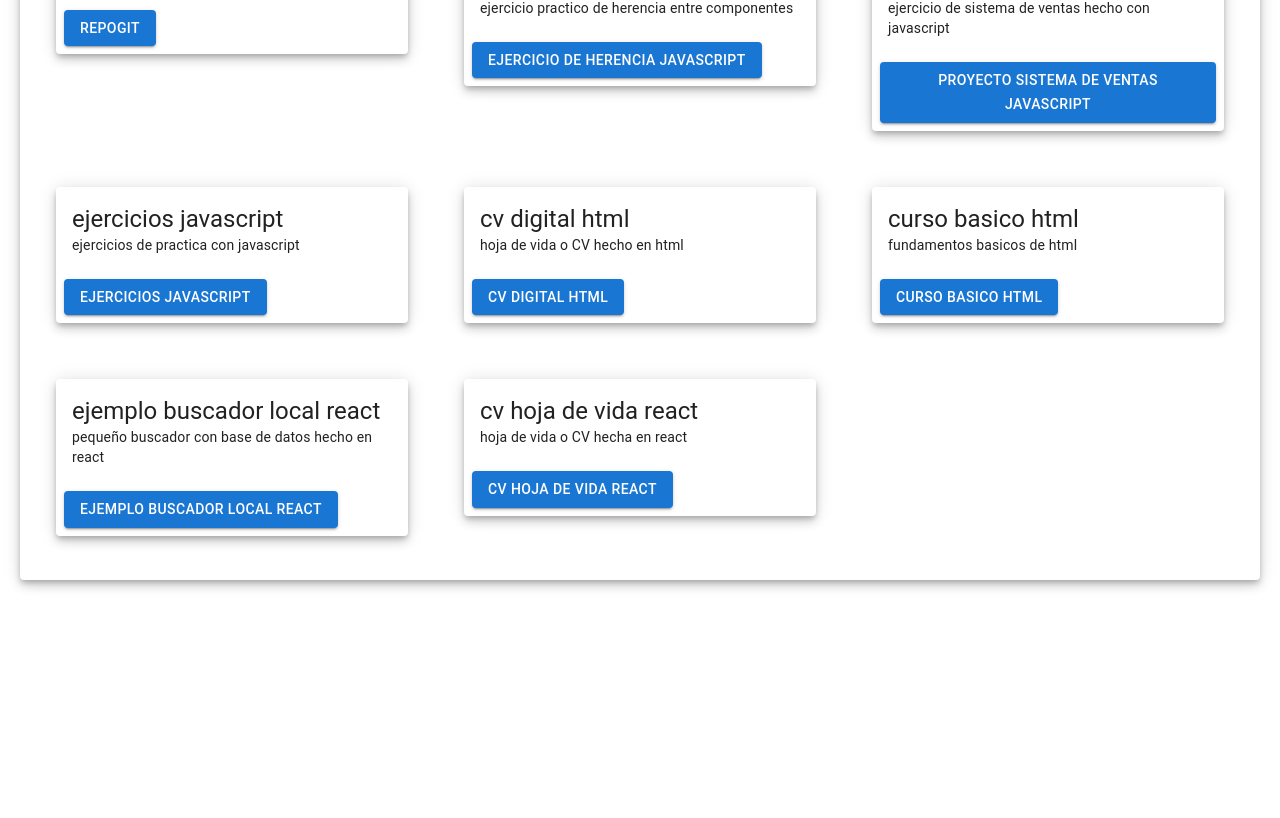
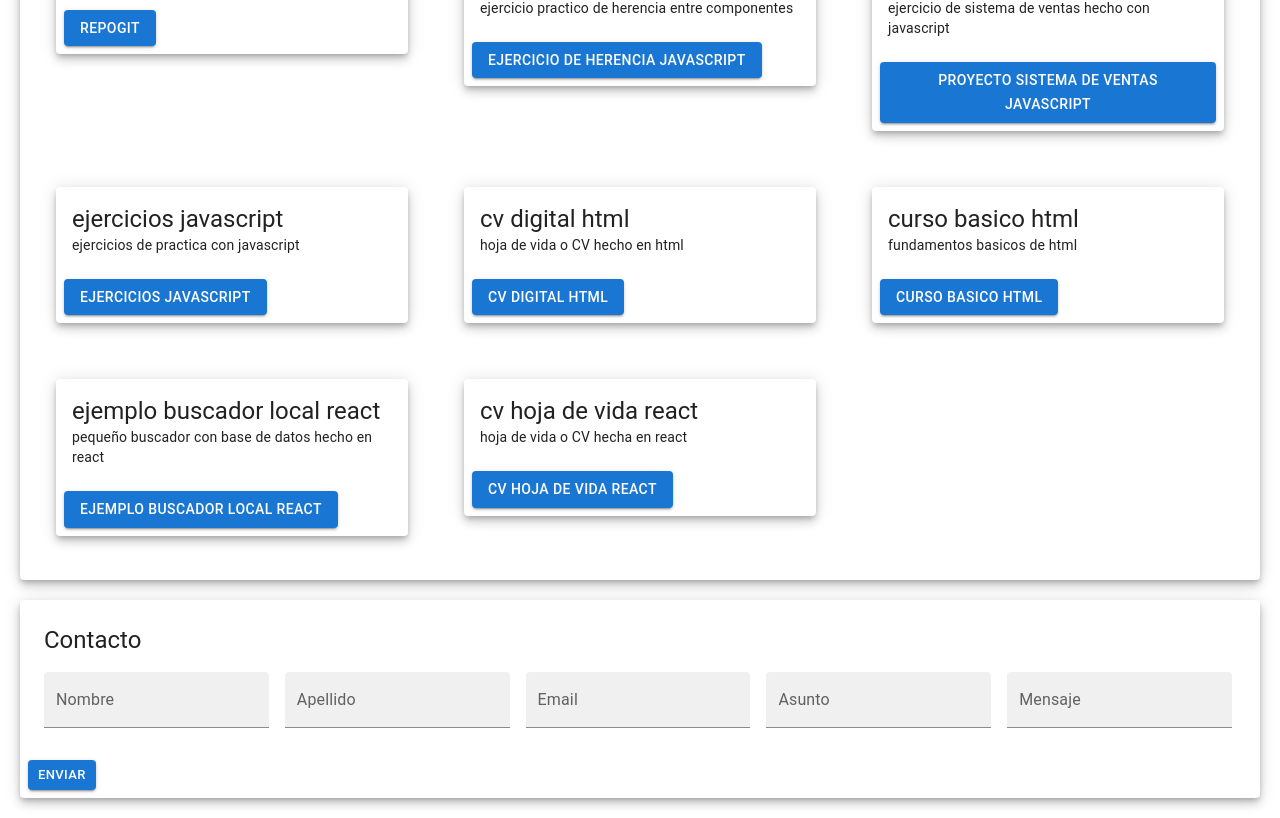
Before and after one commit to diego1321/cv-hoja-de-vida-React, a React (Create React App) app: page / in a window 1280 px wide. Shown: the part 629-1447 px from the top of the page. Before the commit the page ends 1229 px from the top, so only its background shows below. Built offline with nearby package versions, Linux system fonts and the light colour scheme.

Commit message:
se agregaron espacios para hacer contacto junto con un boton (aun sin funcionalidad) (#5)
* se agregaron espacios para hacer contacto junto con un boton (aun sin funcionalidad)

* se cambio el titulo de contacto

```diff
--- /dev/null
+++ b/src/componentes/contacto/Contacto.jsx
@@ -0,0 +1,37 @@
+import * as React from 'react';
+import Card from '@mui/material/Card';
+import CardActions from '@mui/material/CardActions';
+import CardContent from '@mui/material/CardContent';
+import Button from '@mui/material/Button';
+import TextField from '@mui/material/TextField';
+import Box from '@mui/material/Box';
+import { Typography } from '@mui/material';
+
+export default function Contacto() {
+    return (
+      <Card sx={{ margin:"20px"}} elevation={6} >
+        <CardContent>
+        <Box
+      component="form"
+      sx={{
+        '& > :not(style)': { m: 1, width: '25ch' },
+      }}
+      noValidate
+      autoComplete="off"
+    >
+          <Typography variant="h5" component="div">
+            Contacto
+          </Typography>
+          <TextField id="filled-basic" label="Nombre" variant="filled" />
+          <TextField id="filled-basic" label="Apellido" variant="filled" />
+          <TextField id="filled-basic" label="Email" variant="filled" />
+          <TextField id="filled-basic" label="Asunto" variant="filled" />
+          <TextField id="filled-basic" label="Mensaje" variant="filled" />
+         </Box>
+        </CardContent>
+        <CardActions>
+          <Button size="small" variant="contained" >Enviar</Button>
+        </CardActions>
+      </Card>
+    );
+  }
--- a/src/componentes/layout/Layout.jsx
+++ b/src/componentes/layout/Layout.jsx
@@ -7,6 +7,7 @@ import Switch from '@mui/material/Switch';
 import LightModeIcon from '@mui/icons-material/LightMode';
 import Brightness3Icon from '@mui/icons-material/Brightness3';
 import DatosPersonales from "../datos-personales/DatosPersonales";
+import Contacto from '../contacto/Contacto';
 import Proyectos from '../proyectos/Proyectos';
 import Tecnologias from '../tecnologias/Tecnologias';
 
@@ -27,6 +28,7 @@ export default function Layout({mode,setMode}) {
         <DatosPersonales/>
         <Tecnologias/>
         <Proyectos/>
+        <Contacto/>
         </Box>
-    );
+      );
   }
```
